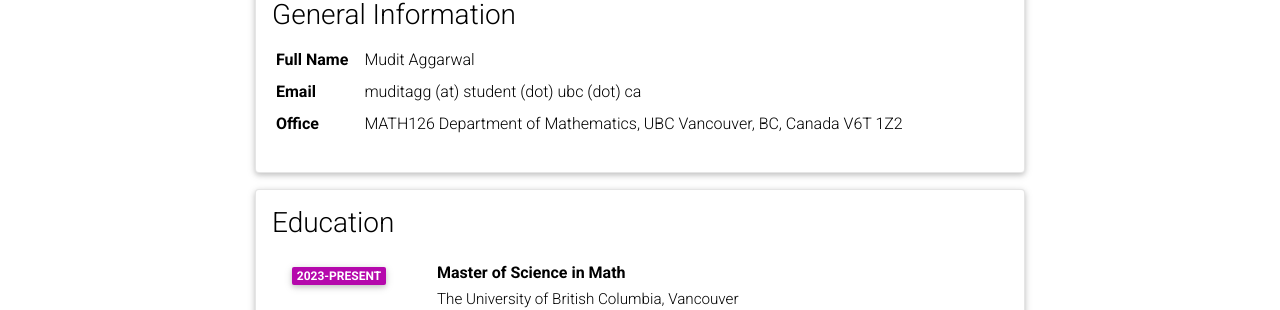
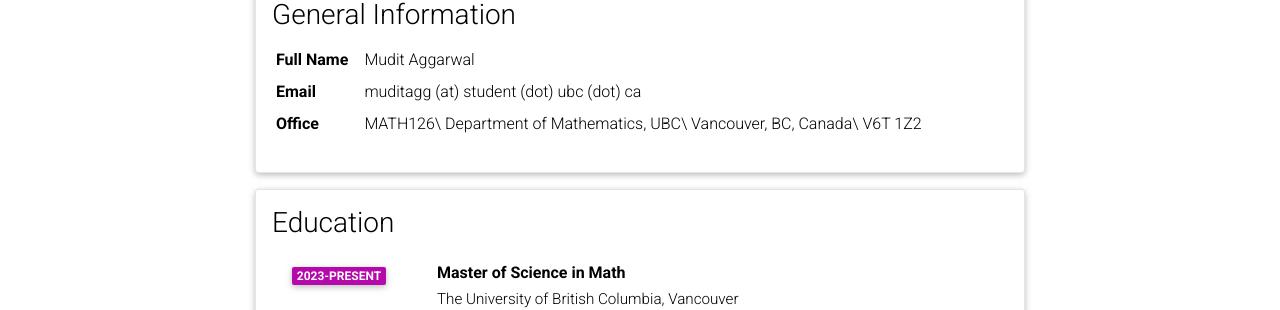
Before and after one commit to v1at0r/v1at0r.github.io, a Jekyll site: the page built from _pages/aboutme.md, in a window 1280 px wide. Shown: the part 204-514 px from the top of the page. Built offline with Jekyll 4.4.1, drawn with Linux system fonts in a browser that asks for light colours; comment, search, counter and statistics services are not loaded; a style sheet for code colours, icons or effects is not loaded.

Commit message:
Update cv.yml

```diff
--- a/_data/cv.yml
+++ b/_data/cv.yml
@@ -6,9 +6,9 @@
     - name: Email
       value: muditagg (at) student (dot) ubc (dot) ca
     - name: Office
-      value: MATH126
-             Department of Mathematics, UBC
-             Vancouver, BC, Canada
+      value: MATH126\
+             Department of Mathematics, UBC\
+             Vancouver, BC, Canada\
              V6T 1Z2
 
 - title: Education
```
